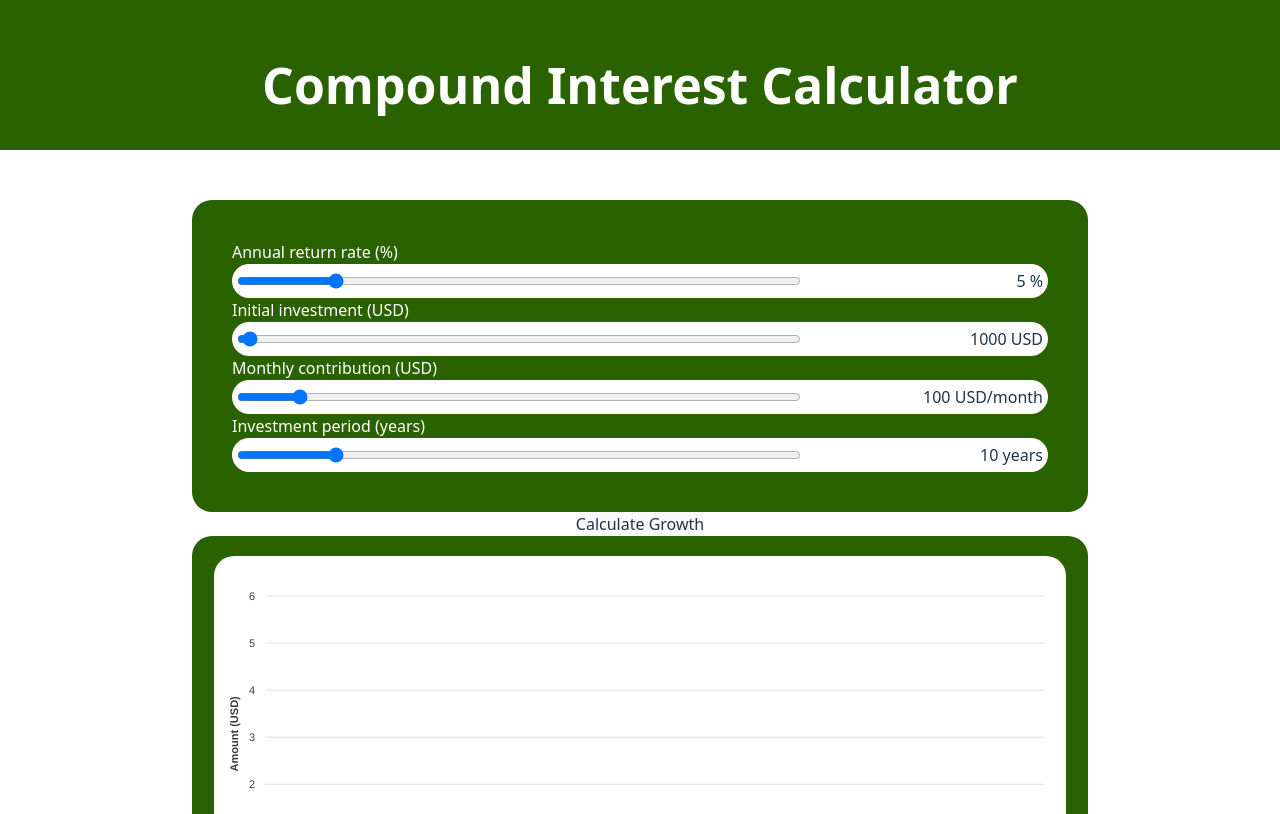
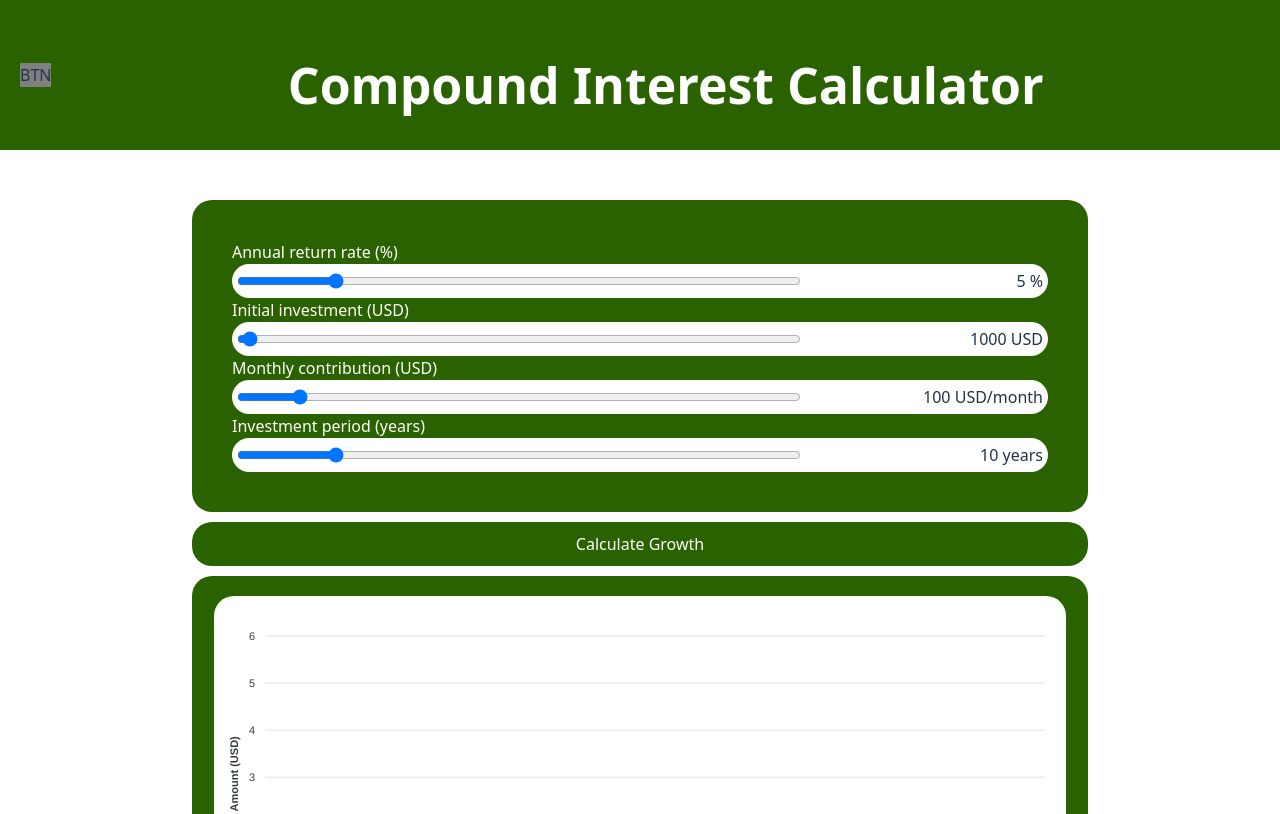
Before and after one commit to Jawen04/CompoundInterestCalc, a React (Vite) app: page / in a window 1280 px wide. Shown: the top 814 px of the page. Built offline with nearby package versions, Linux system fonts and the light colour scheme.

Commit message:
added dropdown

```diff
--- a/src/App.jsx
+++ b/src/App.jsx
@@ -1,122 +1,18 @@
-import { useState } from 'react';
+import { useContext, useState } from 'react';
 import './App.css';
 import ApexCharts from 'react-apexcharts';
+import { CalculatorContext, CalculatorProvider } from './CalculatorContext';
+import DropDown from './components/Dropdown';
 
 function App() {
-  const [rentPerYear, setRentPerYear] = useState(5);
-  const [startCapital, setStartCapital] = useState(1000);
-  const [savingPerMonth, setSavingPerMonth] = useState(100);
-  const [savingSpan, setSavingSpan] = useState(10);
-  const [chartData, setChartData] = useState({
-    series: [],
-    options: {
-      chart: {
-        type: 'area',
-        stacked: false,
-        height: 350,
-        zoom: {
-          type: 'x',
-          enabled: true,
-          autoScaleYaxis: true,
-        },
-        toolbar: {
-          autoSelected: 'zoom',
-        },
-      },
-      dataLabels: {
-        enabled: false,
-      },
-      markers: {
-        size: 0,
-      },
-      fill: {
-        type: 'gradient',
-        gradient: {
-          shadeIntensity: 1,
-          inverseColors: false,
-          opacityFrom: 0.5,
-          opacityTo: 0,
-          stops: [0, 90, 100],
-        },
-      },
-      yaxis: {
-        labels: {
-          formatter: function (val) {
-            return (val).toFixed(0);
-          },
-        },
-        title: {
-          text: 'Amount (USD)',
-        },
-      },
-      xaxis: {
-        type: 'datetime',
-      },
-      tooltip: {
-        shared: false,
-        y: {
-          formatter: function (val) {
-            return (val*1000).toFixed(0);
-          },
-        },
-      },
-    }
-  });
-
-  const handleUpdateChart = () => {
-    const currentYear = new Date().getFullYear();
-    const dates = [];
-    const values = [];
-    let accumulated = startCapital;
-
-    for (let i = 0; i <= savingSpan; i++) {
-      const date = new Date(currentYear + i, 0, 1).getTime();
-      dates.push(date);
-
-      if (i > 0) {
-        // Add yearly contributions and apply compound interest
-        accumulated = (accumulated + (savingPerMonth * 12)) * (1 + rentPerYear / 100);
-      }
-
-      values.push({
-        x: date,
-        y: accumulated
-      });
-    }
-
-    setChartData(prev => ({
-      ...prev,
-      series: [{
-        name: 'Investment Value',
-        data: values,
-      }],
-      options: {
-        ...prev.options,
-        title: {
-          text: `Investment Growth (${rentPerYear}% annual return)`,
-          align: 'left',
-        },
-      }
-    }));
-  };
-
   return (
+    <CalculatorProvider>
     <div>
       <Header />
-      <Content
-        rentPerYear={rentPerYear}
-        setRentPerYear={setRentPerYear}
-        startCapital={startCapital}
-        setStartCapital={setStartCapital}
-        savingPerMonth={savingPerMonth}
-        setSavingPerMonth={setSavingPerMonth}
-        savingSpan={savingSpan}
-        setSavingSpan={setSavingSpan}
-        handleUpdateChart={handleUpdateChart}
-        chartData={chartData}
-      />
+      <Content />
+    </div>
+    </CalculatorProvider>
 
-    </div>
   );
 }
 
@@ -124,26 +20,23 @@ function Header() {
   return (
     <div className='header'>
       <div className='headerContent'>
+        <DropDown>HEHH</DropDown>
         <h1 className='title'>Compound Interest Calculator</h1>
       </div>
     </div>
   );
 }
 
-function Content({ rentPerYear, setRentPerYear, startCapital, setStartCapital, savingPerMonth, setSavingPerMonth, savingSpan, setSavingSpan, handleUpdateChart, chartData }) {
+function Content() {
+  const {
+    handleUpdateChart, chartData,
+  } = useContext(CalculatorContext)
   return (
     <div className='scrollableContent'>
       <div className='webContent'>
-        <InputValuesContainer
-          rentPerYear={rentPerYear}
-          setRentPerYear={setRentPerYear}
-          startCapital={startCapital}
-          setStartCapital={setStartCapital}
-          savingPerMonth={savingPerMonth}
-          setSavingPerMonth={setSavingPerMonth}
-          savingSpan={savingSpan}
-          setSavingSpan={setSavingSpan}
-        />
+        <InputValuesContainer />
+
+
         <button className="update-button" onClick={handleUpdateChart}>Calculate Growth</button>
         <Chart chartData={chartData} />
         <ResultContainer />
@@ -152,7 +45,18 @@ function Content({ rentPerYear, setRentPerYear, startCapital, setStartCapital, s
   );
 }
 
-function InputValuesContainer({ rentPerYear, setRentPerYear, startCapital, setStartCapital, savingPerMonth, setSavingPerMonth, savingSpan, setSavingSpan }) {
+function InputValuesContainer() {
+  const {
+    rentPerYear,
+    setRentPerYear,
+    startCapital,
+    setStartCapital,
+    savingPerMonth,
+    setSavingPerMonth,
+    savingSpan,
+    setSavingSpan,
+  } = useContext(CalculatorContext)
+
   return (
     <div className='inputValuesContainer'>
       <div className='valuesBox'>
--- /dev/null
+++ b/src/CalculatorContext.jsx
@@ -0,0 +1,120 @@
+import { createContext, useState } from 'react';
+
+export const CalculatorContext = createContext();
+
+export const CalculatorProvider = ({ children }) => {
+  const [rentPerYear, setRentPerYear] = useState(5);
+  const [startCapital, setStartCapital] = useState(1000);
+  const [savingPerMonth, setSavingPerMonth] = useState(100);
+  const [savingSpan, setSavingSpan] = useState(10);
+  const [chartData, setChartData] = useState({
+    series: [],
+    options: {
+      chart: {
+        type: 'area',
+        stacked: false,
+        height: 350,
+        zoom: {
+          type: 'x',
+          enabled: true,
+          autoScaleYaxis: true,
+        },
+        toolbar: {
+          autoSelected: 'zoom',
+        },
+      },
+      dataLabels: {
+        enabled: false,
+      },
+      markers: {
+        size: 0,
+      },
+      fill: {
+        type: 'gradient',
+        gradient: {
+          shadeIntensity: 1,
+          inverseColors: false,
+          opacityFrom: 0.5,
+          opacityTo: 0,
+          stops: [0, 90, 100],
+        },
+      },
+      yaxis: {
+        labels: {
+          formatter: function (val) {
+            return (val).toFixed(0);
+          },
+        },
+        title: {
+          text: 'Amount (USD)',
+        },
+      },
+      xaxis: {
+        type: 'datetime',
+      },
+      tooltip: {
+        shared: false,
+        y: {
+          formatter: function (val) {
+            return (val*1000).toFixed(0);
+          },
+        },
+      },
+    }
+  });
+
+  const handleUpdateChart = () => {
+    const currentYear = new Date().getFullYear();
+    const dates = [];
+    const values = [];
+    let accumulated = startCapital;
+
+    for (let i = 0; i <= savingSpan; i++) {
+      const date = new Date(currentYear + i, 0, 1).getTime();
+      dates.push(date);
+
+      if (i > 0) {
+        accumulated = (accumulated + (savingPerMonth * 12)) * (1 + rentPerYear / 100);
+      }
+
+      values.push({
+        x: date,
+        y: accumulated
+      });
+    }
+
+    setChartData(prev => ({
+      ...prev,
+      series: [{
+        name: 'Investment Value',
+        data: values,
+      }],
+      options: {
+        ...prev.options,
+        title: {
+          text: `Investment Growth (${rentPerYear}% annual return)`,
+          align: 'left',
+        },
+      }
+    }));
+  };
+
+  return (
+    <CalculatorContext.Provider
+      value={{
+        rentPerYear,
+        setRentPerYear,
+        startCapital,
+        setStartCapital,
+        savingPerMonth,
+        setSavingPerMonth,
+        savingSpan,
+        setSavingSpan,
+        handleUpdateChart,
+        chartData,
+      }}
+    >
+      {children}
+    </CalculatorContext.Provider>
+  );
+};
--- /dev/null
+++ b/src/components/Dropdown.jsx
@@ -0,0 +1,64 @@
+import { useState } from 'react'
+
+
+function DropDown() {
+    const [isOpen, setIsOpen] = useState(false)
+    const [selectedOption, setSelectedOption] = useState(null)
+
+    const options = ["Option 1", "Option 2", "Option 3"]
+
+    const toggle = () => setIsOpen(!isOpen)
+
+    const handleOptionClick = (option) => {
+        setSelectedOption(option)
+        setIsOpen(false)
+    }
+
+    return (
+        <div className='dropdown'>
+            <button
+                className='dropdown-toggle'
+                onClick={toggle}
+            >BTN</button>
+
+
+
+        {isOpen && (
+            <ul className='dropdown-menu'>
+                <div className='upper'>
+                <button className='closeBtn'
+                onClick={toggle}>
+                <svg
+                    xmlns="http://www.w3.org/2000/svg"
+                    class="close-icon"
+                    viewBox="0 0 20 20"
+                    fill="currentColor"
+                >
+                    <path
+                    fill-rule="evenodd"
+                    d="M4.293 4.293a1 1 0 011.414 0L10 8.586l4.293-4.293a1 1 0 111.414 1.414L11.414 10l4.293 4.293a1 1 0 01-1.414 1.414L10 11.414l-4.293 4.293a1 1 0 01-1.414-1.414L8.586 10 4.293 5.707a1 1 0 010-1.414z"
+                    clip-rule="evenodd"
+                    />
+                </svg>
+
+                </button>
+                </div>
+
+                {options.map((option, index) => (
+                    <li
+                        key={index}
+                        onClick={() => handleOptionClick(option)}
+                        className='dropdown-item'
+                    >
+                        {option}
+                    </li>
+                ))}
+            </ul>
+        )}
+    </div>
+
+    )
+}
+
+
+export default DropDown;
--- a/src/index.css
+++ b/src/index.css
@@ -31,6 +31,7 @@ body {
   font-weight: bold;
   color: white;
   text-align: center;
+  flex: 1;
   margin-top: 20px;
 }
 .header {
@@ -49,9 +50,8 @@ body {
 
 .headerContent {
   display: flex;
-  justify-content: center;
+  justify-content: space-between;
   align-items: center;
-  flex-direction: column;
   width: 100%;
 }
 
@@ -174,9 +174,52 @@ body {
   box-shadow: 0 0 5px rgba(79, 144, 15, 0.5);
 }
 
+.update-button {
+  margin: 10px;
+  display: flex;
+  align-items: center;
+  justify-content: center;
+  padding: 10px;
+  width: 70%;
+  background-color: var(--primary-color);
+  border-radius: var(--primary-border-radius);
+  cursor: pointer;
+  color: white;
+
+}
 
 
 
+
+.dropdown-toggle {
+  background-color: gray ;
+  cursor: pointer;
+  margin-left: 20px;
+}
+
+.dropdown-menu {
+  height: 300vh;
+  width: 200px;
+  display: flex;
+  justify-content: center;
+  align-items: center;
+  background-color: #213547;
+  flex-direction: column;
+}
+
+.closeBtn {
+  width: 50px;
+  height: 50px;
+  background-color: #747bff;
+  margin-right: 10px;
+  border-radius: 5px;
+  cursor: pointer;
+
+}
+
+.upper {
+  margin-left: auto;
+}
 
 
 
```
